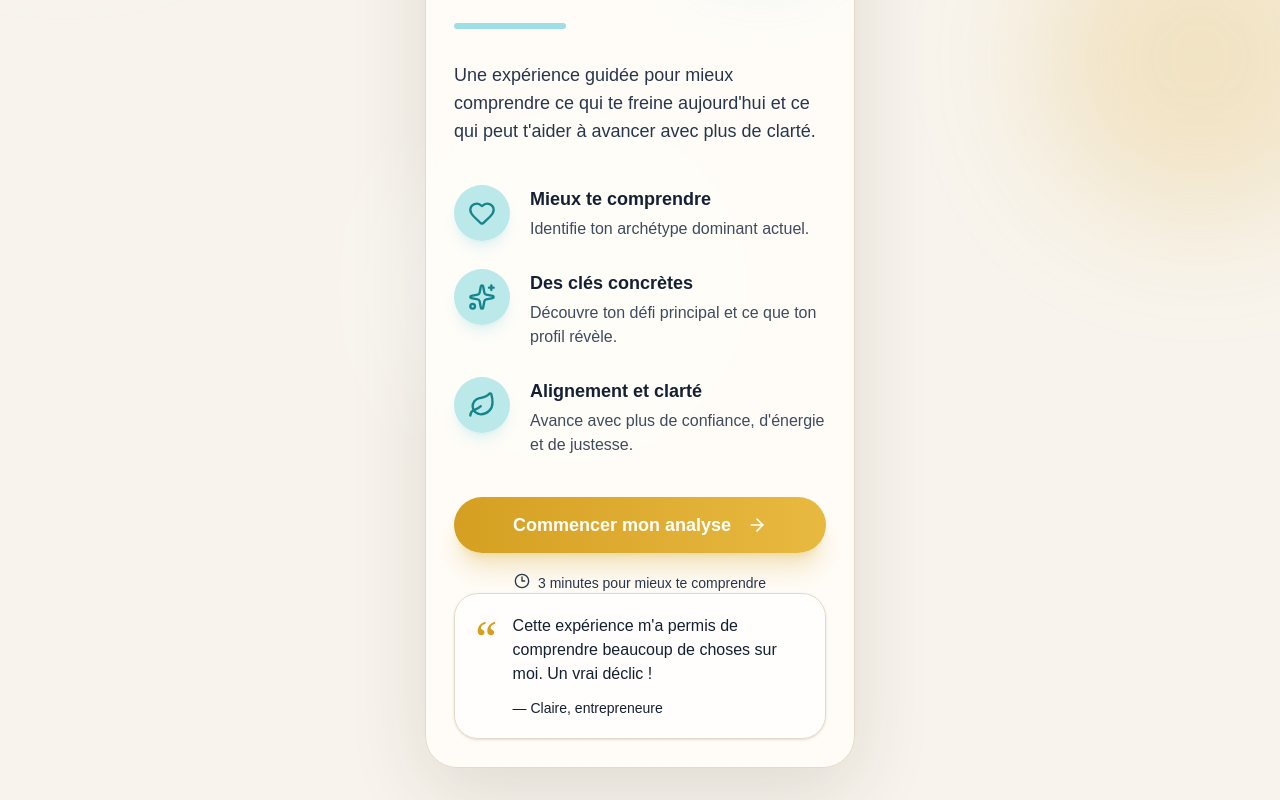
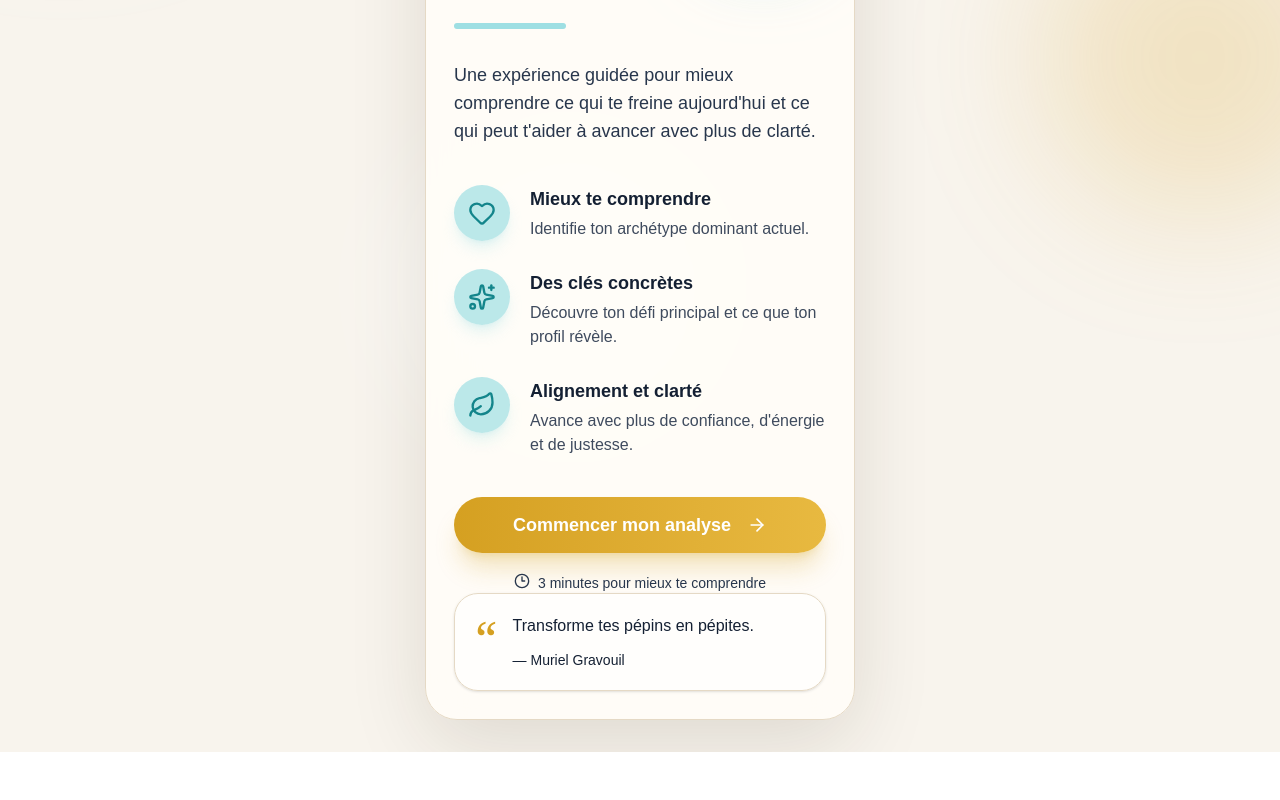
Before and after one commit to AudreyFeathersDigitale/muriel-human-design-app, a Next.js app: page / in a window 1280 px wide. Shown: the part 369-1169 px from the top of the page. After the commit the page ends 1121 px from the top, so only its background shows below. Built offline with nearby package versions, Linux system fonts and the light colour scheme.

Commit message:
ajout text

```diff
--- a/app/page.tsx
+++ b/app/page.tsx
@@ -285,9 +285,9 @@ function Landing({ onStart }: { onStart: () => void }) {
             <div className="font-serif text-5xl text-[#D5A021]">“</div>
             <div>
               <p className="leading-6">
-                Cette expérience m'a permis de comprendre beaucoup de choses sur moi. Un vrai déclic !
+                Transforme tes pépins en pépites.
               </p>
-              <p className="mt-3 text-sm font-medium">— Claire, entrepreneure</p>
+              <p className="mt-3 text-sm font-medium">— Muriel Gravouil</p>
             </div>
           </div>
         </div>
```
